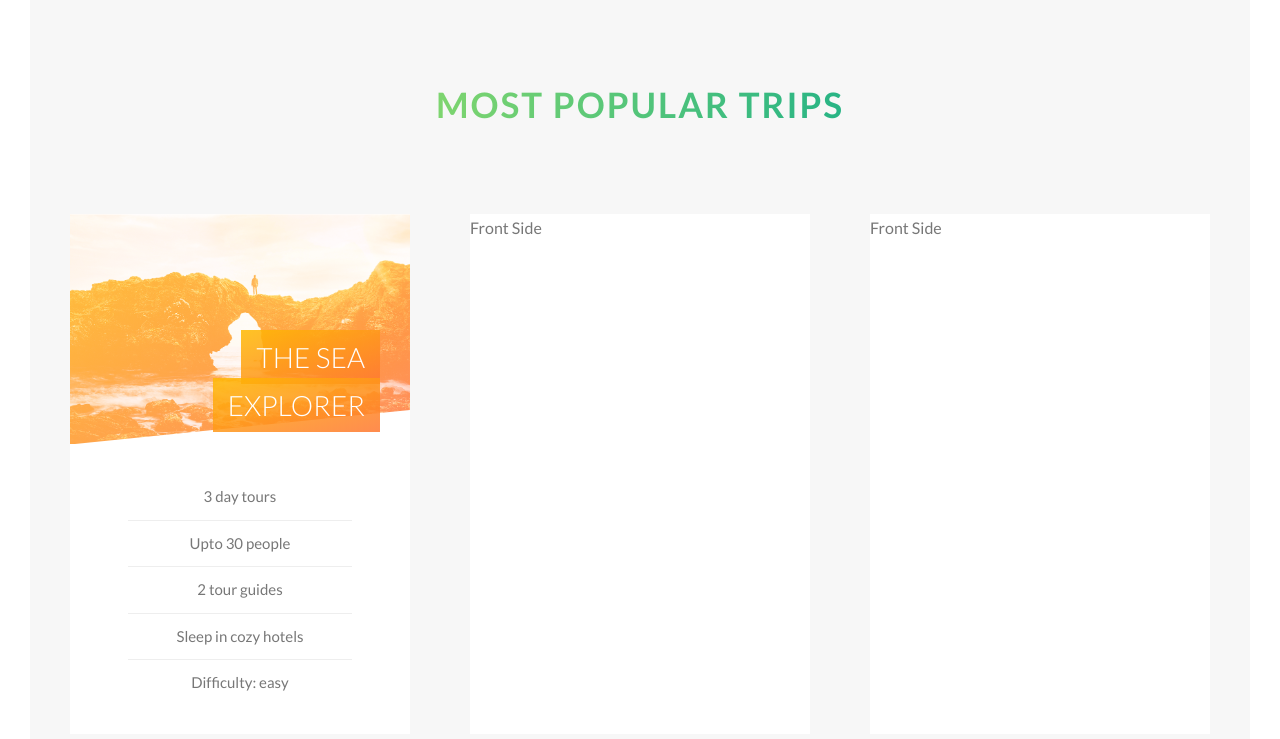
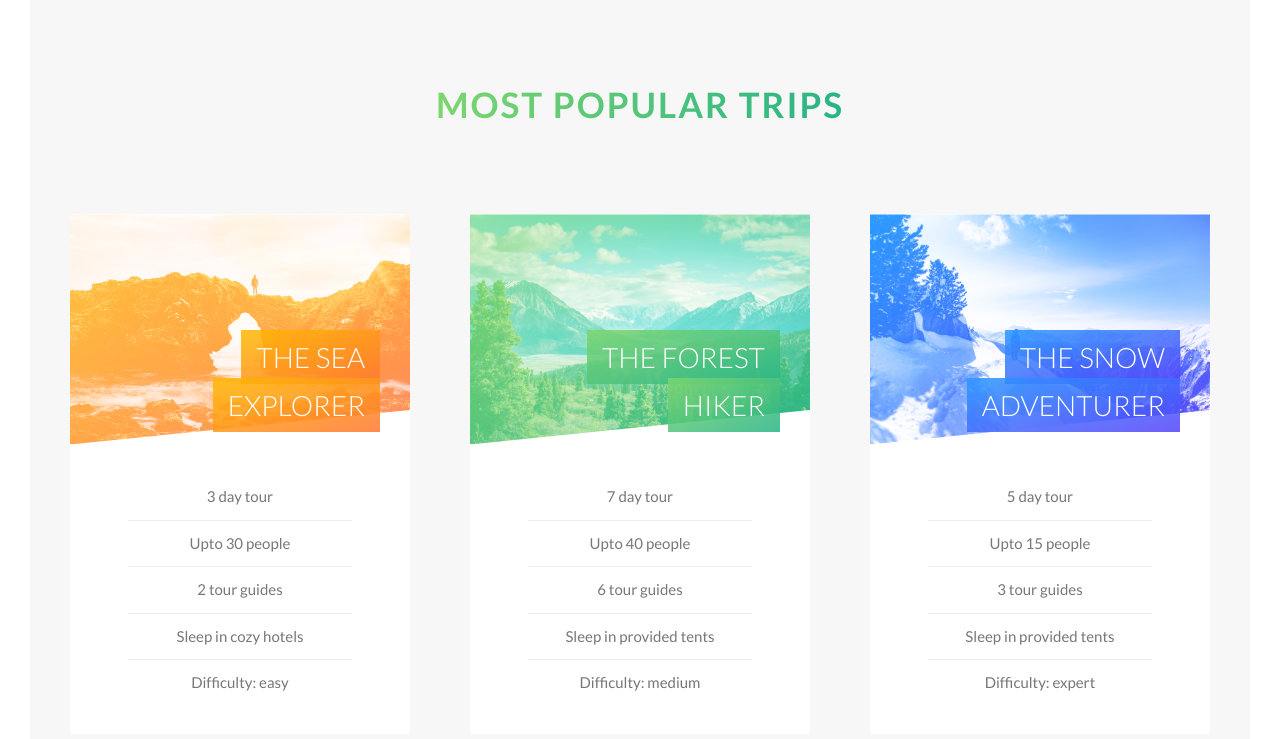
Before and after one commit to sriveer-me/natours-travel-website, a website: page index.html in a window 1280 px wide. Shown: the part 2202-2941 px from the top of the page. Drawn offline with Linux system fonts and the light colour scheme.

Commit message:
the popular trips section now has all three cards ready.

```diff
--- a/index.html
+++ b/index.html
@@ -100,7 +100,7 @@
                                 </h4>
                                 <div class="card__list">
                                     <ul>
-                                        <li>3 day tours</li>
+                                        <li>3 day tour</li>
                                         <li>Upto 30 people</li>
                                         <li>2 tour guides</li>
                                         <li>Sleep in cozy hotels</li>
@@ -112,7 +112,7 @@
                                 <div class="card__cta">
                                     <p class="card__price-only">only</p>
                                     <p class="card__price-value">$297</p>
-                                    <a href="#" class="btn btn--white btn--animated">discover our tours</a>
+                                    <a href="#" class="btn btn--white">discover our tours</a>
                                 </div>
                            </div>
                        </div>
@@ -120,20 +120,52 @@
                    <div class="col-1-of-3">
                         <div class="card">
                             <div class="card__side card__side--front">
-                                Front Side
+                                <div class="card__picture card__picture--nat6"></div>
+                                <h4 class="card__heading">
+                                    <span class="card__heading-span card__heading-span--nat6">The Forest Hiker</span>
+                                </h4>
+                                <div class="card__list">
+                                    <ul>
+                                        <li>7 day tour</li>
+                                        <li>Upto 40 people</li>
+                                        <li>6 tour guides</li>
+                                        <li>Sleep in provided tents</li>
+                                        <li>Difficulty: medium</li>
+                                    </ul>
+                                </div>
                             </div>
                             <div class="card__side card__side--back u-background-gradient-primary-bottom-right">
-                                Back Side
+                                <div class="card__cta">
+                                    <p class="card__price-only">only</p>
+                                    <p class="card__price-value">$497</p>
+                                    <a href="#" class="btn btn--white">discover our tours</a>
+                                </div>
                             </div>
                         </div>
                     </div>
                     <div class="col-1-of-3">
                         <div class="card">
                             <div class="card__side card__side--front">
-                                Front Side
+                                <div class="card__picture card__picture--nat7"></div>
+                                <h4 class="card__heading">
+                                    <span class="card__heading-span card__heading-span--nat7">The Snow Adventurer</span>
+                                </h4>
+                                <div class="card__list">
+                                    <ul>
+                                        <li>5 day tour</li>
+                                        <li>Upto 15 people</li>
+                                        <li>3 tour guides</li>
+                                        <li>Sleep in provided tents</li>
+                                        <li>Difficulty: expert</li>
+                                    </ul>
+                                </div>
                             </div>
                             <div class="card__side card__side--back u-background-gradient-tertiary-bottom-right">
-                                Back Side
+                                <div class="card__cta">
+                                    <p class="card__price-only">only</p>
+                                    <p class="card__price-value">$897</p>
+                                    <a href="#" class="btn btn--white">discover our tours</a>
+                                </div>
                             </div>
                         </div>
                     </div>
--- a/sass/components/_card.scss
+++ b/sass/components/_card.scss
@@ -69,6 +69,12 @@
             &--nat5{
                 background-image: linear-gradient(to bottom right,rgba($color-secondary-light,0.85),rgba($color-secondary-dark,0.85));
             }
+            &--nat6{
+                background-image: linear-gradient(to bottom right,rgba($color-primary-light,0.85),rgba($color-primary-dark,0.85));
+            }
+            &--nat7{
+                background-image: linear-gradient(to bottom right,rgba($color-tertiary-light,0.85),rgba($color-tertiary-dark,0.85));
+            }
         }
     }
 
```
Also changed, not shown: css/style.css.
